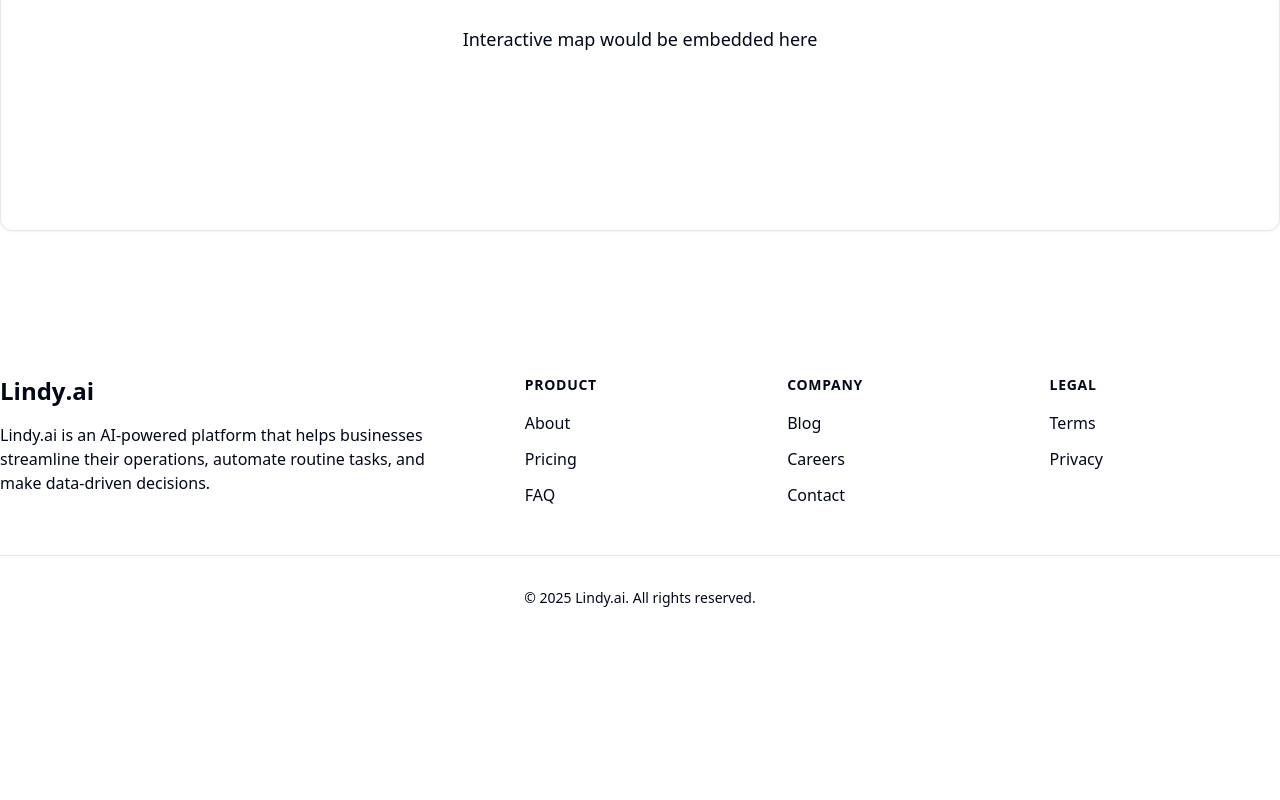
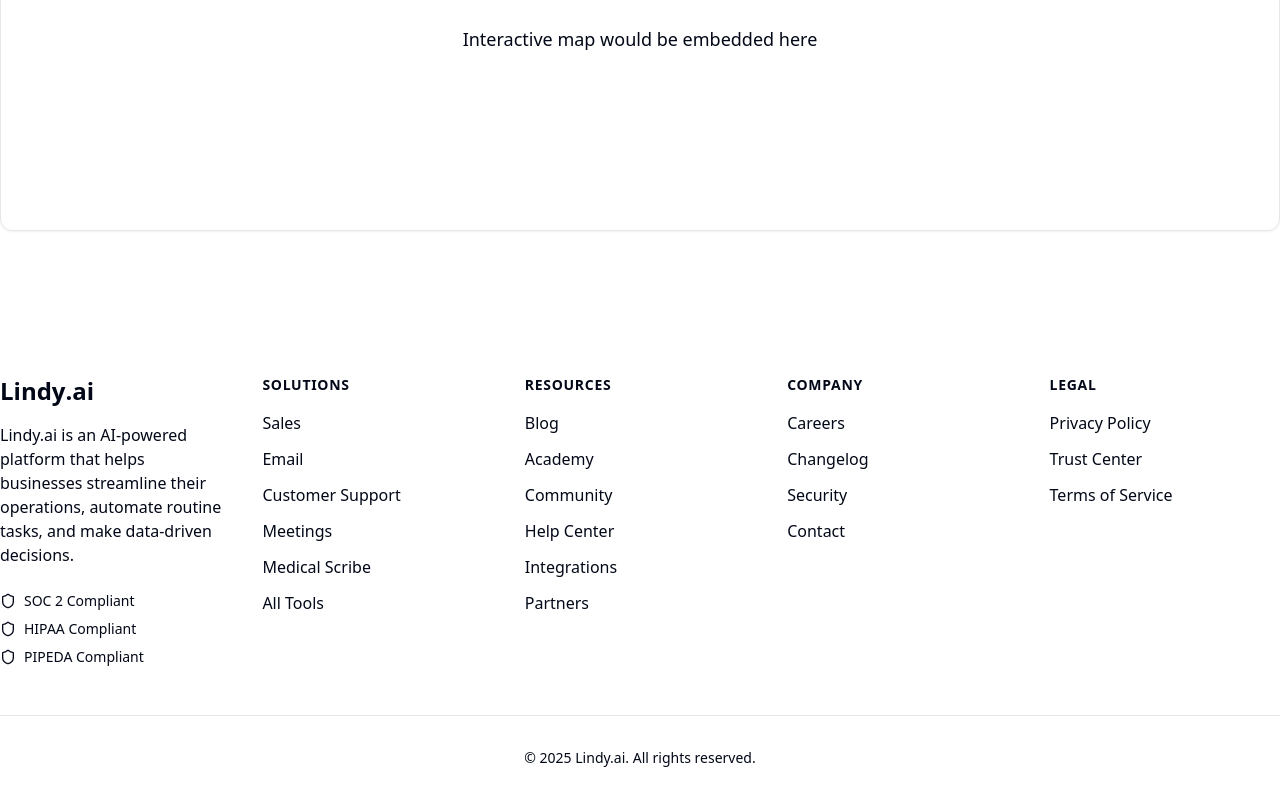
Before and after one commit to eakarsu/lindy-web-replica-react, a React (Vite) app: page /contact in a window 1280 px wide. Shown: the part 1432-2232 px from the top of the page. Before the commit the page ends 2072 px from the top, so only its background shows below. Built offline with nearby package versions, Linux system fonts and the light colour scheme.

Commit message:
Add footer links
Add links to the footer for SOC 2, HIPAA, PIPEDA, Sales, Email, Customer Support, Meetings, Medical Scribe, All Tools, Academy, Community, Help Center, Integrations, Partners, Changelog, Security, and Trust Center.

```diff
--- a/src/components/navigation/Footer.tsx
+++ b/src/components/navigation/Footer.tsx
@@ -1,5 +1,6 @@
 
 import { Link } from "react-router-dom";
+import { Shield, FileText, Mail, Users, BookOpen } from "lucide-react";
 
 const Footer = () => {
   return (
@@ -7,7 +8,7 @@ const Footer = () => {
       <div className="container-custom">
         <div className="grid grid-cols-1 md:grid-cols-2 lg:grid-cols-5 gap-8">
           {/* Logo and description */}
-          <div className="lg:col-span-2">
+          <div className="lg:col-span-1">
             <Link to="/" className="flex items-center">
               <span className="text-2xl font-bold text-lindy-primary">Lindy</span>
               <span className="text-2xl font-bold text-lindy-secondary">.ai</span>
@@ -16,27 +17,97 @@ const Footer = () => {
               Lindy.ai is an AI-powered platform that helps businesses streamline their operations,
               automate routine tasks, and make data-driven decisions.
             </p>
+
+            {/* Compliance badges */}
+            <div className="mt-6 space-y-2">
+              <div className="flex items-center">
+                <Shield className="h-4 w-4 mr-2 text-lindy-secondary" />
+                <span className="text-sm text-lindy-gray">SOC 2 Compliant</span>
+              </div>
+              <div className="flex items-center">
+                <Shield className="h-4 w-4 mr-2 text-lindy-secondary" />
+                <span className="text-sm text-lindy-gray">HIPAA Compliant</span>
+              </div>
+              <div className="flex items-center">
+                <Shield className="h-4 w-4 mr-2 text-lindy-secondary" />
+                <span className="text-sm text-lindy-gray">PIPEDA Compliant</span>
+              </div>
+            </div>
           </div>
 
-          {/* Product links */}
+          {/* Solutions links */}
           <div>
             <h3 className="text-sm font-semibold uppercase tracking-wider text-lindy-secondary mb-4">
-              Product
+              Solutions
             </h3>
             <ul className="space-y-3">
               <li>
-                <Link to="/about" className="text-lindy-gray hover:text-lindy-primary transition-colors">
-                  About
+                <Link to="/solutions/sales" className="text-lindy-gray hover:text-lindy-primary transition-colors">
+                  Sales
                 </Link>
               </li>
               <li>
-                <Link to="/pricing" className="text-lindy-gray hover:text-lindy-primary transition-colors">
-                  Pricing
+                <Link to="/solutions/email" className="text-lindy-gray hover:text-lindy-primary transition-colors">
+                  Email
                 </Link>
               </li>
               <li>
-                <Link to="/faq" className="text-lindy-gray hover:text-lindy-primary transition-colors">
-                  FAQ
+                <Link to="/solutions/customer-support" className="text-lindy-gray hover:text-lindy-primary transition-colors">
+                  Customer Support
+                </Link>
+              </li>
+              <li>
+                <Link to="/solutions/meetings" className="text-lindy-gray hover:text-lindy-primary transition-colors">
+                  Meetings
+                </Link>
+              </li>
+              <li>
+                <Link to="/solutions/medical-scribe" className="text-lindy-gray hover:text-lindy-primary transition-colors">
+                  Medical Scribe
+                </Link>
+              </li>
+              <li>
+                <Link to="/solutions/all-tools" className="text-lindy-gray hover:text-lindy-primary transition-colors">
+                  All Tools
+                </Link>
+              </li>
+            </ul>
+          </div>
+
+          {/* Resources links */}
+          <div>
+            <h3 className="text-sm font-semibold uppercase tracking-wider text-lindy-secondary mb-4">
+              Resources
+            </h3>
+            <ul className="space-y-3">
+              <li>
+                <Link to="/blog" className="text-lindy-gray hover:text-lindy-primary transition-colors">
+                  Blog
+                </Link>
+              </li>
+              <li>
+                <Link to="/academy" className="text-lindy-gray hover:text-lindy-primary transition-colors">
+                  Academy
+                </Link>
+              </li>
+              <li>
+                <Link to="/community" className="text-lindy-gray hover:text-lindy-primary transition-colors">
+                  Community
+                </Link>
+              </li>
+              <li>
+                <Link to="/help-center" className="text-lindy-gray hover:text-lindy-primary transition-colors">
+                  Help Center
+                </Link>
+              </li>
+              <li>
+                <Link to="/integrations" className="text-lindy-gray hover:text-lindy-primary transition-colors">
+                  Integrations
+                </Link>
+              </li>
+              <li>
+                <Link to="/partners" className="text-lindy-gray hover:text-lindy-primary transition-colors">
+                  Partners
                 </Link>
               </li>
             </ul>
@@ -49,13 +120,18 @@ const Footer = () => {
             </h3>
             <ul className="space-y-3">
               <li>
-                <Link to="/blog" className="text-lindy-gray hover:text-lindy-primary transition-colors">
-                  Blog
+                <Link to="/careers" className="text-lindy-gray hover:text-lindy-primary transition-colors">
+                  Careers
                 </Link>
               </li>
               <li>
-                <Link to="/careers" className="text-lindy-gray hover:text-lindy-primary transition-colors">
-                  Careers
+                <Link to="/changelog" className="text-lindy-gray hover:text-lindy-primary transition-colors">
+                  Changelog
+                </Link>
+              </li>
+              <li>
+                <Link to="/security" className="text-lindy-gray hover:text-lindy-primary transition-colors">
+                  Security
                 </Link>
               </li>
               <li>
@@ -73,13 +149,18 @@ const Footer = () => {
             </h3>
             <ul className="space-y-3">
               <li>
-                <Link to="/terms" className="text-lindy-gray hover:text-lindy-primary transition-colors">
-                  Terms
+                <Link to="/privacy" className="text-lindy-gray hover:text-lindy-primary transition-colors">
+                  Privacy Policy
                 </Link>
               </li>
               <li>
-                <Link to="/privacy" className="text-lindy-gray hover:text-lindy-primary transition-colors">
-                  Privacy
+                <Link to="/trust-center" className="text-lindy-gray hover:text-lindy-primary transition-colors">
+                  Trust Center
+                </Link>
+              </li>
+              <li>
+                <Link to="/terms" className="text-lindy-gray hover:text-lindy-primary transition-colors">
+                  Terms of Service
                 </Link>
               </li>
             </ul>
```
